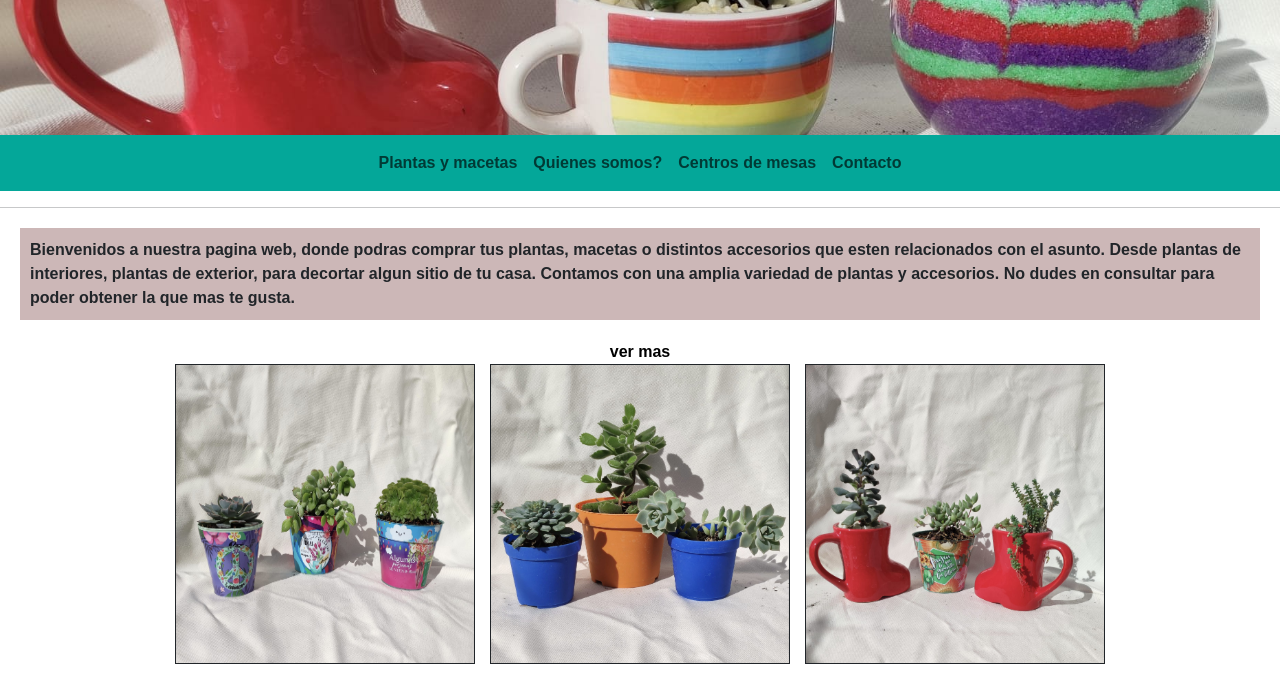
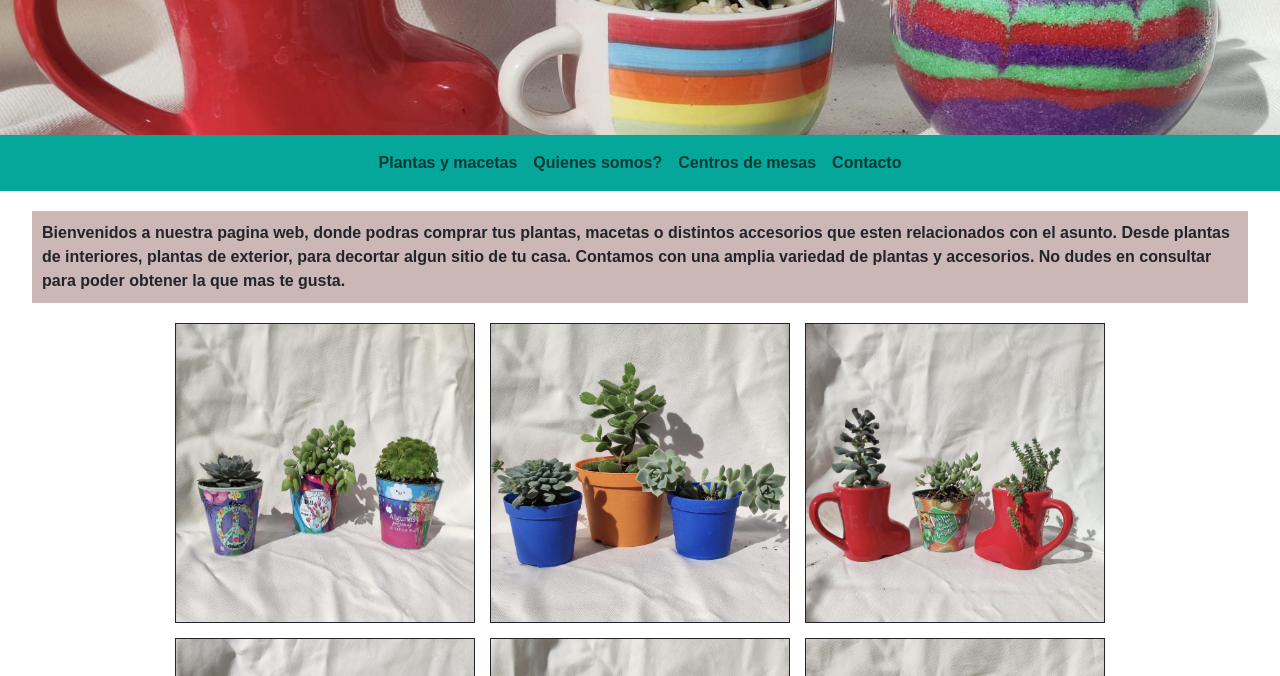
Before and after one commit to Fedeerodriguez/sitio-las.sucus.de.sil, a plain HTML site: page index.html in a window 1280 px wide. Shown: the part 215-891 px from the top of the page. Drawn offline with Linux system fonts and the light colour scheme.

Commit message:
Empezando a modificar el index

```diff
--- a/index.html
+++ b/index.html
@@ -38,11 +38,10 @@
               </div>
             </div>
           </nav>
-        <hr/>
-    <section>
+
+    <section class="container-fluid">
         <div>
             <p class="texto-principal">Bienvenidos a nuestra pagina web, donde podras comprar tus plantas, macetas o distintos accesorios que esten relacionados con el asunto. Desde plantas de interiores, plantas de exterior, para decortar algun sitio de tu casa. Contamos con una amplia variedad de plantas y accesorios. No dudes en consultar para poder obtener la que mas te gusta.</p>
-            <a class="ver-mas" href="./plantas y  macetas.html">ver mas</a>
         </div>
 
         <section class="contenedor-principal">
@@ -86,7 +85,6 @@
         </div>
         <p class="info-extra">Tambien hacemos eventos a lo largo y ancho del pais,alli tambien pueden encontrarnos.</p>
     </section>
-    <hr/>
 
     <footer class="container-fluid text-center">
       <div class="row">
```
Also changed, not shown: css/style.css (+0 -8 lines).
